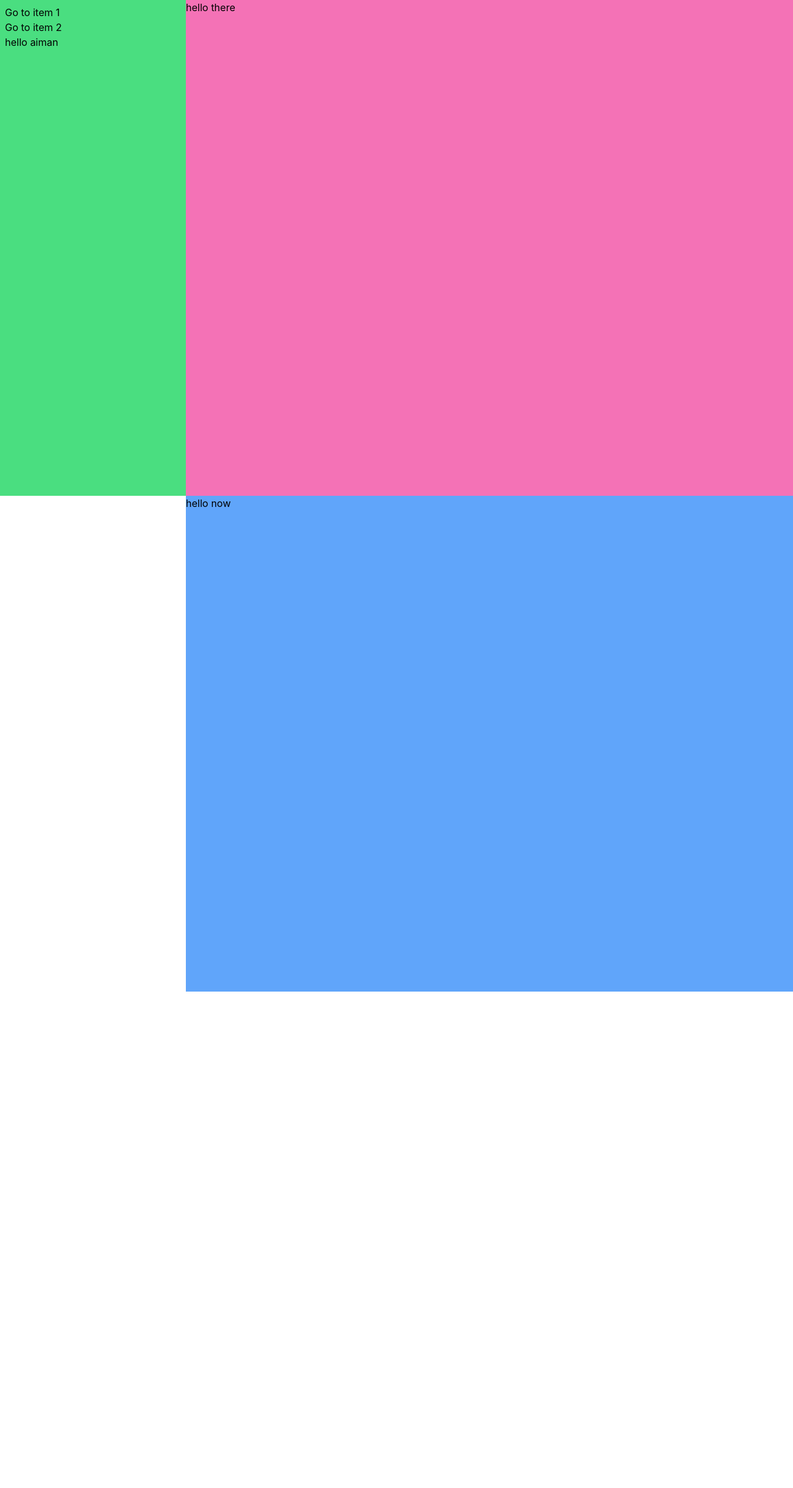
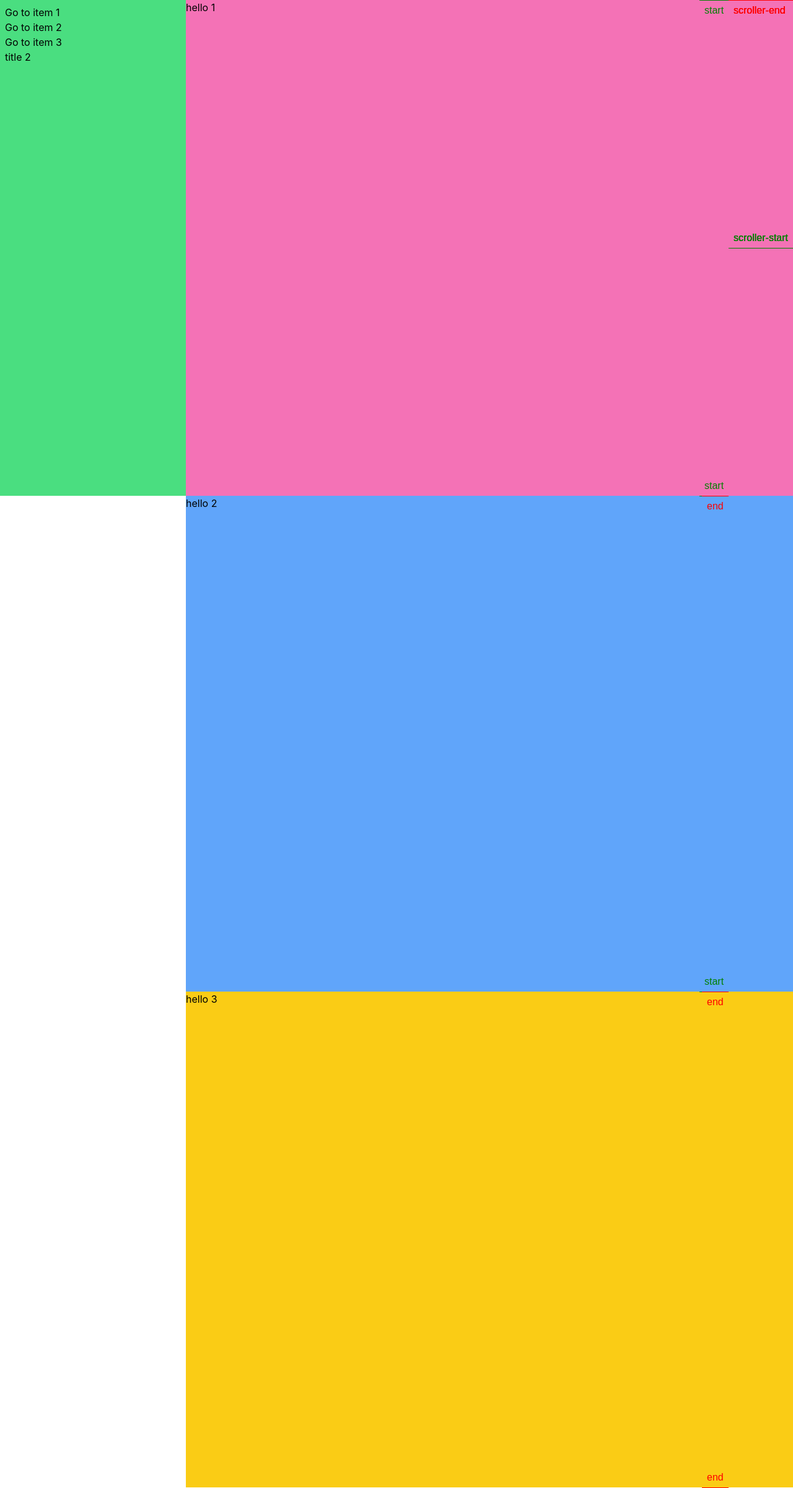
Before and after one commit to zaimanza/animated-gsap-react-website, a React (Create React App) app: page / in a window 1280 px wide. Shown: the whole page at 62% size. Before the commit the page ends 1600 px from the top, so only its background shows below. Built offline with nearby package versions, Linux system fonts and the light colour scheme.

Commit message:
change cover success

```diff
--- a/src/App.js
+++ b/src/App.js
@@ -3,59 +3,143 @@ import './App.css';
 import { gsap } from "gsap";
 import { ScrollTrigger } from "gsap/ScrollTrigger";
 import { ScrollToPlugin } from "gsap/ScrollToPlugin";
-import { useEffect, useRef } from 'react';
+import { useEffect, useRef, useState } from 'react';
 
 gsap.registerPlugin(ScrollTrigger, ScrollToPlugin);
 
 function App() {
 
-  // const squareRef = useRef();
-  // const div2Ref = useRef();
-
   // function vhToPixels(vh) {
   //   return Math.round(window.innerHeight / (100 / vh)) + 'px';
   // }
 
-  // useEffect(() => {
-  //   gsap.to(div2Ref.current, {
-  //     // x: 700,
-  //     duration: 3,
-  //     scrollTrigger: {
-  //       trigger: squareRef.current,
-  //       start: "top 0%",
-  //       end: vhToPixels(400),
-  //       scrub: true,
-  //       toggleActions: "play none none none",
-  //       pin: true,
-  //       // pinSpacing: true,
-  //       markers: true,
-  //       // toggleClass: "background-color"
-
-  //     },
-  //   });
-  // }, [])
-
   const display_data = [
     {
-      cover_name: "hello aiman",
+      cover_name: "title 1",
       details: {
-        title: "hello there"
+        title: "hello 1"
       }
     },
     {
-      cover_name: "hello aiman",
+      cover_name: "title 2",
       details: {
-        title: "hello now"
+        title: "hello 2"
+      }
+    },
+    {
+      cover_name: "title 3",
+      details: {
+        title: "hello 3"
       }
     },
   ]
 
-  const homeMainRef = useRef();
+  const rightScreenRef = useRef();
+  const displayData1Ref = useRef();
+  const displayData2Ref = useRef();
+  const displayData3Ref = useRef();
   const item1Ref = useRef();
   const item2Ref = useRef();
+  const item3Ref = useRef();
+  const run_uno = useRef(false);
+
+  const currentDisplayIndexRef = useRef(0);
+  const [getCurrentDisplayIndex, setCurrentDisplayIndex] = useState(0)
+
+  const handleIndex = async (state, index) => {
+    var current_index = currentDisplayIndexRef.current
+    switch (state) {
+      case 1:
+        if (index > (display_data.length - display_data.length)) {
+          if (current_index < display_data.length) {
+            current_index = current_index + 1
+            setCurrentDisplayIndex(current_index)
+          }
+        }
+        break;
+      case 0:
+      default:
+        if (index < (display_data.length)) {
+          if (current_index > 0) {
+            current_index = current_index - 1
+            setCurrentDisplayIndex(current_index)
+          } else if (current_index <= 0) {
+            setCurrentDisplayIndex(0)
+          }
+        }
+        break;
+
+    }
+  }
+  useEffect(() => {
+    currentDisplayIndexRef.current = getCurrentDisplayIndex
+  }, [getCurrentDisplayIndex]);
 
   useEffect(() => {
+    if (run_uno.current === false) {
+      run_uno.current = true
 
+      gsap.to(displayData1Ref.current, {
+        // x: 700,
+        duration: 1,
+        scrollTrigger: {
+          trigger: displayData1Ref.current,
+          start: "top 50%",
+          // end: vhToPixels(100),
+          scrub: true,
+          toggleActions: "play none none none",
+          markers: true,
+          onEnter: () => {
+            handleIndex(1, 0)
+          },
+          onLeaveBack: () => {
+            handleIndex(0, 0)
+          }
+        },
+      });
+      gsap.to(displayData2Ref.current, {
+        // x: 700,
+        duration: 1,
+        scrollTrigger: {
+          trigger: displayData2Ref.current,
+          start: "top 50%",
+          // end: vhToPixels(100),
+          scrub: true,
+          toggleActions: "play none none none",
+          markers: true,
+          onEnter: () => {
+            handleIndex(1, 1)
+          },
+          onLeaveBack: () => {
+            handleIndex(0, 1)
+          }
+        },
+      });
+      gsap.to(displayData3Ref.current, {
+        // x: 700,
+        duration: 1,
+        scrollTrigger: {
+          trigger: displayData3Ref.current,
+          start: "top 50%",
+          // end: vhToPixels(100),
+          scrub: true,
+          toggleActions: "play none none none",
+          markers: true,
+          onEnter: () => {
+            handleIndex(1, 2)
+          },
+          onLeaveBack: () => {
+            handleIndex(0, 2)
+          }
+        },
+      });
+    }
+
+    return () => {
+      gsap.killTweensOf(displayData1Ref);
+      gsap.killTweensOf(displayData2Ref);
+      gsap.killTweensOf(displayData3Ref);
+    };
   }, [])
 
 
@@ -66,9 +150,9 @@ function App() {
           <div
             ref={item1Ref}
             onClick={() => {
-              console.log("item1 clicked")
+              // console.log("item1 clicked")
               gsap.to(window, {
-                duration: 2,
+                duration: 1,
                 scrollTo: {
                   y: "#display_data_1"
                 }
@@ -78,30 +162,52 @@ function App() {
           <div
             ref={item2Ref}
             onClick={() => {
-              console.log("item2 clicked")
+              // console.log("item2 clicked")
               gsap.to(window, {
-                duration: 2,
+                duration: 1,
                 scrollTo: {
                   y: "#display_data_2"
                 }
               })
             }}
           >Go to item 2</div>
-          <div>{display_data[0]?.cover_name}</div>
+          <div
+            ref={item3Ref}
+            onClick={() => {
+              // console.log("item3 clicked")
+              gsap.to(window, {
+                duration: 1,
+                scrollTo: {
+                  y: "#display_data_3"
+                }
+              })
+            }}
+          >Go to item 3</div>
+          <div>{display_data[getCurrentDisplayIndex]?.cover_name}</div>
         </div>
       </div>
       <div className='flex'>
         <div className='hidden sm:block p-2 max-w-[600px] xl min-w-[300px] h-screen bg-green-400'>    </div>
-        <div class=" w-[100vw] flex-grow">
+        <div
+          ref={rightScreenRef}
+          className=" w-[100vw] flex-grow">
           <div
+            ref={displayData1Ref}
             id='display_data_1'
             className='h-[100vh] bg-pink-400'>
             {display_data[0]?.details?.title}
           </div>
           <div
+            ref={displayData2Ref}
             id='display_data_2'
             className='h-[100vh] bg-blue-400'>
             {display_data[1]?.details?.title}
+          </div>
+          <div
+            ref={displayData3Ref}
+            id='display_data_3'
+            className='h-[100vh] bg-yellow-400'>
+            {display_data[2]?.details?.title}
           </div>
         </div>
       </div>
```
